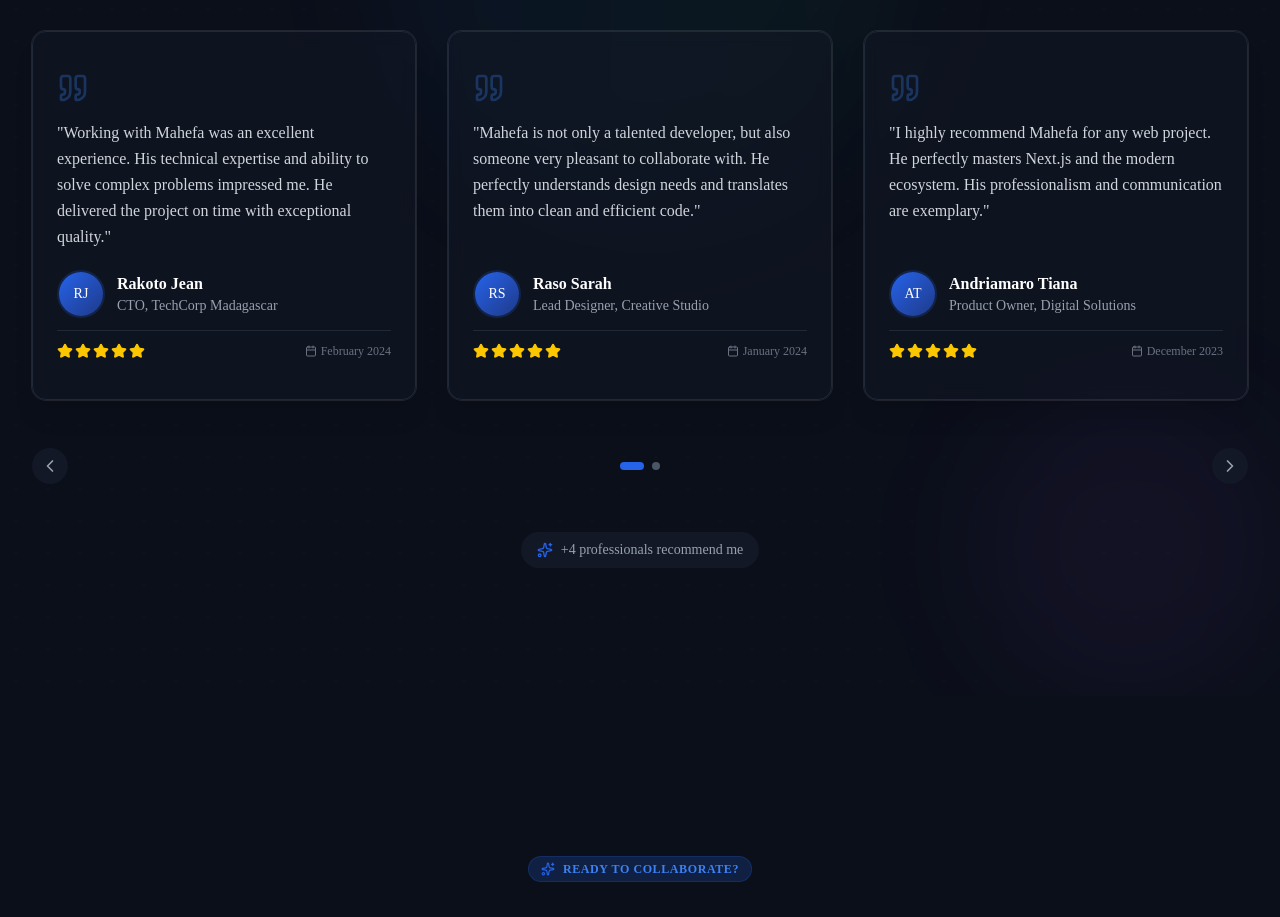
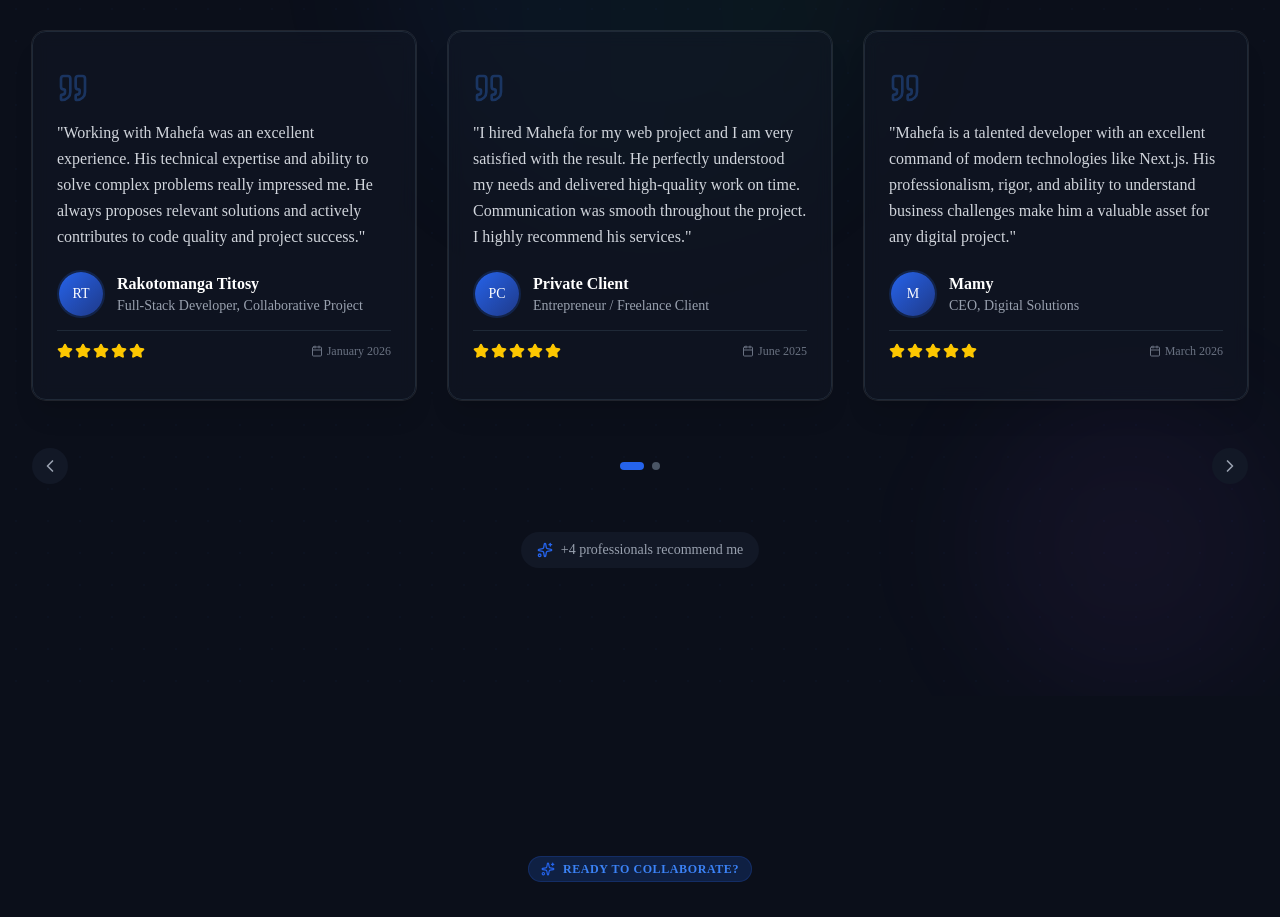
Before and after one commit to MahefaNant/portfolio-pro, a Next.js app: page / in a window 1280 px wide. Shown: the part 3960-4877 px from the top of the page. Built offline with nearby package versions, Linux system fonts and the light colour scheme; no server answers.

Commit message:
perf(data): change testimonial data

```diff
--- a/app/(public)/(home)/components/Testimonials.tsx
+++ b/app/(public)/(home)/components/Testimonials.tsx
@@ -1,3 +1,4 @@
+/* eslint-disable react/no-unescaped-entities */
 "use client";
 
 import { useInView } from "framer-motion";
@@ -21,51 +22,55 @@ const testimonialsData = {
   testimonials: [
     {
       id: "1",
-      name: "Rakoto Jean",
-      role: "CTO, TechCorp Madagascar",
+      name: "Rakotomanga Titosy",
+      roleFr: "Développeur Full-Stack, Projet collaboratif",
+      roleEn: "Full-Stack Developer, Collaborative Project",
       avatar: "",
       contentFr:
-        "Travailler avec Mahefa a été une excellente expérience. Son expertise technique et sa capacité à résoudre des problèmes complexes m'ont impressionné. Il a livré le projet dans les délais avec une qualité exceptionnelle.",
+        "Travailler avec Mahefa a été une excellente expérience. Son expertise technique et sa capacité à résoudre des problèmes complexes m’ont vraiment impressionné. Il propose toujours des solutions pertinentes et contribue activement à la qualité du code et à la réussite du projet.",
       contentEn:
-        "Working with Mahefa was an excellent experience. His technical expertise and ability to solve complex problems impressed me. He delivered the project on time with exceptional quality.",
+        "Working with Mahefa was an excellent experience. His technical expertise and ability to solve complex problems really impressed me. He always proposes relevant solutions and actively contributes to code quality and project success.",
       rating: 5,
-      date: "2024-02-15",
+      date: "2026-01-15",
     },
     {
       id: "2",
-      name: "Raso Sarah",
-      role: "Lead Designer, Creative Studio",
+      name: "Private Client",
+      roleFr: "Entrepreneure / Cliente Freelance",
+      roleEn: "Entrepreneur / Freelance Client",
       avatar: "",
       contentFr:
-        "Mahefa est non seulement un développeur talentueux, mais aussi quelqu'un de très agréable avec qui collaborer. Il comprend parfaitement les besoins du design et les traduit en code propre et performant.",
+        "J’ai fait appel à Mahefa pour mon projet web et je suis très satisfait du résultat. Il a parfaitement compris mes besoins et a livré un travail de grande qualité dans les délais. La communication était fluide tout au long du projet. Je recommande vivement ses services.",
       contentEn:
-        "Mahefa is not only a talented developer, but also someone very pleasant to collaborate with. He perfectly understands design needs and translates them into clean and efficient code.",
+        "I hired Mahefa for my web project and I am very satisfied with the result. He perfectly understood my needs and delivered high-quality work on time. Communication was smooth throughout the project. I highly recommend his services.",
       rating: 5,
-      date: "2024-01-20",
+      date: "2025-06-01",
     },
     {
       id: "3",
-      name: "Andriamaro Tiana",
-      role: "Product Owner, Digital Solutions",
+      name: "Mamy",
+      roleFr: "CEO, Digital Solutions",
+      roleEn: "CEO, Digital Solutions",
       avatar: "",
       contentFr:
-        "Je recommande vivement Mahefa pour tout projet web. Il maîtrise parfaitement Next.js et l'écosystème moderne. Son professionnalisme et sa communication sont exemplaires.",
+        "Mahefa est un développeur talentueux avec une excellente maîtrise des technologies modernes comme Next.js. Son professionnalisme, sa rigueur et sa capacité à comprendre les enjeux business font de lui un atout précieux pour tout projet digital.",
       contentEn:
-        "I highly recommend Mahefa for any web project. He perfectly masters Next.js and the modern ecosystem. His professionalism and communication are exemplary.",
+        "Mahefa is a talented developer with an excellent command of modern technologies like Next.js. His professionalism, rigor, and ability to understand business challenges make him a valuable asset for any digital project.",
       rating: 5,
-      date: "2023-12-10",
+      date: "2026-03-15",
     },
     {
       id: "4",
-      name: "Ravelo Michael",
-      role: "CEO, Startup Innov",
+      name: "Tsito",
+      roleFr: "Développeur Front-End, Projet collaboratif",
+      roleEn: "Front-End Developer, Collaborative Project",
       avatar: "",
       contentFr:
-        "Mahefa a développé notre plateforme e-commerce de A à Z. Le résultat est bluffant : rapide, sécurisé et très intuitif. Un vrai partenaire technique de confiance.",
+        "J’ai collaboré avec Mahefa sur plusieurs projets où il intervenait sur la partie back-end. Son travail est structuré, fiable et bien pensé, ce qui rend l’intégration front-end fluide et efficace. Les APIs qu’il développe sont claires, performantes et faciles à exploiter côté interface. Travailler avec lui facilite vraiment la collaboration entre front-end et back-end.",
       contentEn:
-        "Mahefa developed our e-commerce platform from A to Z. The result is stunning: fast, secure, and very intuitive. A true trusted technical partner.",
+        "I collaborated with Mahefa on several projects where he worked on the back-end. His work is structured, reliable, and well-thought-out, which makes front-end integration smooth and efficient. The APIs he develops are clear, performant, and easy to use on the interface side. Working with him really facilitates collaboration between front-end and back-end.",
       rating: 5,
-      date: "2023-11-05",
+      date: "2024-11-05",
     },
   ],
 };
@@ -155,7 +160,7 @@ function TestimonialCard({
                 {testimonial.name}
               </h4>
               <p className="text-xs sm:text-sm text-gray-500 dark:text-gray-400">
-                {testimonial.role}
+                {locale === "fr" ? testimonial.roleFr : testimonial.roleEn}
               </p>
             </div>
           </div>
@@ -176,7 +181,6 @@ function TestimonialCard({
 
 export function Testimonials() {
   const t = useTranslations("Home.Testimonials");
-  const locale = useLocale();
   const [currentIndex, setCurrentIndex] = useState(0);
   const [isMobile, setIsMobile] = useState(false);
   const [isTablet, setIsTablet] = useState(false);
@@ -233,7 +237,10 @@ export function Testimonials() {
   )
     return null;
   return (
-    <section id="testimonials" className="py-16 sm:py-20 lg:py-32 relative overflow-hidden">
+    <section
+      id="testimonials"
+      className="py-16 sm:py-20 lg:py-32 relative overflow-hidden"
+    >
       {/* Background décoratif */}
       <div className="absolute inset-0 -z-10">
         <div className="absolute top-0 left-1/2 -translate-x-1/2 w-[500px] h-[500px] bg-linear-to-r from-[#2563EB]/5 to-[#22C55E]/5 rounded-full blur-3xl" />
```
Also changed, not shown: 1 other file (tests, documents, lock files or other folders).
